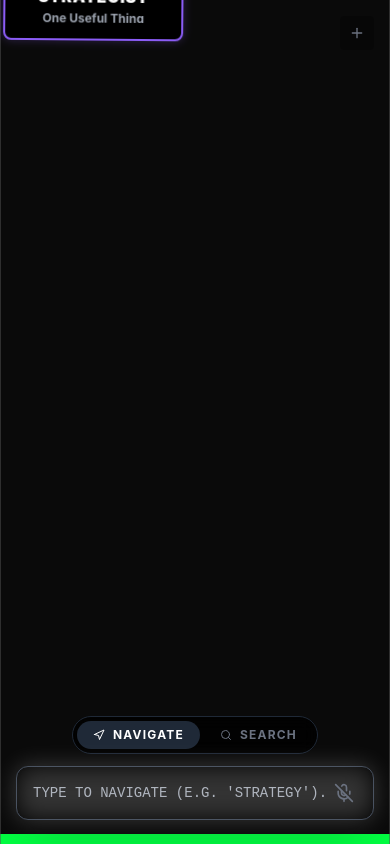
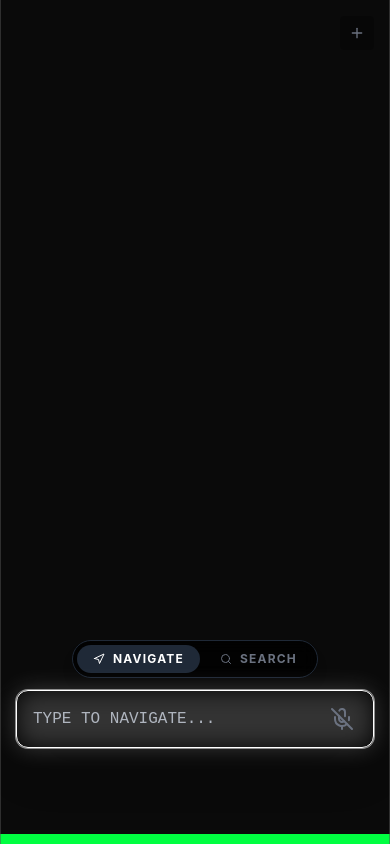
Before and after one commit to jeffelliso-hub/ai-command-terminal, a React (Vite) app: page / in a window 390 px wide. Built offline with nearby package versions, Linux system fonts and the light colour scheme.

Commit message:
Fix mobile input, z-index, and pointer-events

```diff
--- a/src/components/CommandTerminal.jsx
+++ b/src/components/CommandTerminal.jsx
@@ -15,16 +15,23 @@ const CommandTerminal = () => {
     const sceneRef = useRef(null);
     const engineRef = useRef(null);
     const boxRefs = useRef({});
+    const inputRef = useRef(null);
 
     // Load from local storage or use default
     const [pillars, setPillars] = useState(() => {
         const saved = localStorage.getItem('command-terminal-nodes');
         if (saved) {
+            try {
                 const parsed = JSON.parse(saved);
+                if (Array.isArray(parsed) && parsed.length >= 1) {
                     return parsed.map(p => ({
                         ...p,
                         icon: p.isCustom ? Brain : DEFAULT_PILLARS.find(d => d.id === p.id)?.icon || Brain
                     }));
+                }
+            } catch (e) {
+                console.error("Local storage error", e);
+            }
         }
         return DEFAULT_PILLARS;
     });
@@ -35,6 +42,13 @@ const CommandTerminal = () => {
     const [inputText, setInputText] = useState('');
     const [searchMode, setSearchMode] = useState('NAVIGATE'); // 'NAVIGATE' | 'SEARCH'
 
+    // Focus input when mode changes
+    useEffect(() => {
+        if (inputRef.current) {
+            inputRef.current.focus();
+        }
+    }, [searchMode]);
+
     // Save to local storage
     useEffect(() => {
         const toSave = pillars.map(p => ({
@@ -44,11 +58,28 @@ const CommandTerminal = () => {
         localStorage.setItem('command-terminal-nodes', JSON.stringify(toSave));
     }, [pillars]);
 
+    // Reset logic if pillars are broken (e.g. only 1 shows up)
+    useEffect(() => {
+        // If we have fewer than 1 pillar or state looks weird, auto-reset to defaults
+        if (pillars.length === 0 || (pillars.length < DEFAULT_PILLARS.length && !localStorage.getItem('command-terminal-nodes'))) {
+            setPillars(DEFAULT_PILLARS);
+        }
+    }, []);
+
     const handleAddNode = (newNode) => {
         const id = `custom-${Date.now()}`;
         const node = { ...newNode, id, isCustom: true };
         setPillars(prev => [...prev, node]);
     };
+
+    // Emergency Reset Trigger
+    useEffect(() => {
+        if (inputText === '/reset') {
+            localStorage.removeItem('command-terminal-nodes');
+            setPillars(DEFAULT_PILLARS);
+            setInputText('');
+        }
+    }, [inputText]);
 
     // Voice Control
     const commands = useMemo(() => {
@@ -70,7 +101,8 @@ const CommandTerminal = () => {
             Matter.Body.applyForce(body, body.position, { x: 0, y: -0.05 });
             Matter.Body.setAngularVelocity(body, 0.1);
         }
-        setTimeout(() => window.open(pillar.url, '_blank'), 300);
+        // Small delay to see animation
+        setTimeout(() => window.open(pillar.url, '_blank'), 150);
     };
 
     const handleCommandSubmit = (e) => {
@@ -126,19 +158,19 @@ const CommandTerminal = () => {
         const leftWall = Bodies.rectangle(0 - wallThickness / 2, window.innerHeight / 2, wallThickness, window.innerHeight * 5, { isStatic: true });
         const rightWall = Bodies.rectangle(window.innerWidth + wallThickness / 2, window.innerHeight / 2, wallThickness, window.innerHeight * 5, { isStatic: true });
 
-        // Roof to keep them in? No, let them fall from sky.
         World.add(engine.world, [ground, leftWall, rightWall]);
 
         // Add Pillar Bodies
+        // Important: use index to stagger
         const bodies = pillars.map((p, i) => {
             const x = (window.innerWidth / (pillars.length + 1)) * (i + 1);
-            const y = -200 - (i * 100);
+            const y = -200 - (i * 120);
             const width = 180;
             const height = 120;
 
             return Bodies.rectangle(x, y, width, height, {
                 label: p.id,
-                chamfer: { radius: 4 }, // Sharper corners for "Solid" look
+                chamfer: { radius: 4 },
                 restitution: 0.5,
                 friction: 0.5,
                 render: { visible: false }
@@ -156,26 +188,10 @@ const CommandTerminal = () => {
             }
         });
 
-        // Click Handling via Matter
-        let clickStart = 0;
-        Events.on(mouseConstraint, 'mousedown', (event) => {
-            clickStart = Date.now();
-        });
-        Events.on(mouseConstraint, 'mouseup', (event) => {
-            if (Date.now() - clickStart < 200) {
-                const mousePosition = event.mouse.position;
-                const bodies = Matter.Query.point(engine.world.bodies, mousePosition);
-                if (bodies.length > 0) {
-                    const body = bodies[0];
-                    const pillar = pillars.find(p => p.id === body.label);
-                    if (pillar) {
-                        openPillar(pillar);
-                    }
-                }
-            }
-        });
+        // We KEEP mouse constraint for physics interaction (dragging if needed)
+        // But for clicking, we rely on the DOM element onClick
+        World.add(engine.world, mouseConstraint);
 
-        World.add(engine.world, mouseConstraint);
         Matter.Runner.run(engine);
         Render.run(render);
 
@@ -217,14 +233,15 @@ const CommandTerminal = () => {
                 <div
                     key={p.id}
                     ref={el => boxRefs.current[p.id] = el}
+                    onClick={() => openPillar(p)}
                     className="absolute top-0 left-0 w-[180px] h-[120px] rounded-lg
                              flex flex-col items-center justify-center p-4
-                             shadow-[0_0_20px_rgba(0,0,0,0.8)] select-none pointer-events-none will-change-transform
-                             transition-colors duration-200"
+                             shadow-[0_0_20px_rgba(0,0,0,0.8)] select-none will-change-transform
+                             transition-colors duration-200 cursor-pointer pointer-events-auto"
                     style={{
-                        backgroundColor: '#000000', // Solid Black
-                        border: `2px solid ${p.color}`, // High contrast border
-                        // If navigating and text matches, highlight
+                        backgroundColor: '#000000',
+                        border: `2px solid ${p.color}`,
+                        // Highlighting logic
                         borderColor: (searchMode === 'NAVIGATE' && inputText && (p.label.toLowerCase().includes(inputText.toLowerCase()) || p.sub.toLowerCase().includes(inputText.toLowerCase())))
                             ? '#ffffff' : p.color,
                         boxShadow: (searchMode === 'NAVIGATE' && inputText && (p.label.toLowerCase().includes(inputText.toLowerCase()) || p.sub.toLowerCase().includes(inputText.toLowerCase())))
@@ -237,11 +254,13 @@ const CommandTerminal = () => {
                 </div>
             ))}
 
-            {/* Command Bar Area */}
-            <div className="absolute bottom-6 left-1/2 -translate-x-1/2 z-30 w-full max-w-lg px-4 flex flex-col space-y-3">
+            {/* Command Bar Area: Moved higher up (bottom-24) to avoid mobile safe area/keyboard overlap */}
+            <div className="absolute bottom-24 sm:bottom-12 left-1/2 -translate-x-1/2 z-50 w-full max-w-lg px-4 flex flex-col space-y-3 pointer-events-none">
 
+                {/* Controls Container - Enable pointer events only for children */}
+                <div className="pointer-events-auto w-full flex flex-col items-center space-y-3">
                     {/* Toggle Switch */}
-                <div className="flex justify-center space-x-1 bg-black/80 backdrop-blur border border-gray-800 rounded-full p-1 w-max mx-auto">
+                    <div className="flex justify-center space-x-1 bg-black/80 backdrop-blur border border-gray-800 rounded-full p-1 w-max mx-auto shadow-lg">
                         <button
                             onClick={() => setSearchMode('NAVIGATE')}
                             className={`px-4 py-1.5 rounded-full text-xs font-bold tracking-widest transition-all flex items-center space-x-2
@@ -261,17 +280,19 @@ const CommandTerminal = () => {
                     </div>
 
                     {/* Input Bar */}
-                <form onSubmit={handleCommandSubmit} className="relative w-full group">
+                    <form onSubmit={handleCommandSubmit} className="relative w-full group shadow-2xl">
                         <div className={`absolute inset-0 rounded-xl transition-opacity duration-300 opacity-20 pointer-events-none
                                        ${searchMode === 'SEARCH' ? 'bg-terminal-green blur-md' : 'bg-white blur-md'}`}></div>
 
                         <input
+                            ref={inputRef}
                             type="text"
                             value={inputText}
                             onChange={(e) => setInputText(e.target.value)}
-                        placeholder={searchMode === 'NAVIGATE' ? "TYPE TO NAVIGATE (E.G. 'STRATEGY')..." : "SEARCH SUBSTACK / WEB..."}
-                        className="w-full bg-black/90 text-white font-mono text-sm p-4 pr-12 rounded-xl border border-gray-700
-                                 focus:outline-none focus:border-white focus:ring-1 focus:ring-white/50 transition-all shadow-2xl"
+                            placeholder={searchMode === 'NAVIGATE' ? "TYPE TO NAVIGATE..." : "SEARCH WEB..."}
+                            className="w-full bg-black/95 text-white font-mono text-base p-4 pr-12 rounded-xl border border-gray-700
+                                     focus:outline-none focus:border-white focus:ring-1 focus:ring-white/50 transition-all"
+                            style={{ fontSize: '16px' }} // Prevent iOS zoom on focus
                         />
 
                         <button
@@ -280,12 +301,13 @@ const CommandTerminal = () => {
                             className={`absolute right-3 top-1/2 -translate-y-1/2 p-2 rounded-lg transition-colors
                                       ${isListening ? 'text-terminal-green animate-pulse' : 'text-gray-500 hover:text-white'}`}
                         >
-                        {isListening ? <Mic size={20} /> : <MicOff size={20} />}
+                            {isListening ? <Mic size={24} /> : <MicOff size={24} />}
                         </button>
                     </form>
+                </div>
 
                 {lastTranscript && (
-                    <div className="text-center">
+                    <div className="text-center pointer-events-auto">
                         <span className="text-[10px] text-gray-500 font-mono bg-black/50 px-2 py-1 rounded">HEARD: "{lastTranscript}"</span>
                     </div>
                 )}
@@ -293,7 +315,7 @@ const CommandTerminal = () => {
 
             <button
                 onClick={() => setIsModalOpen(true)}
-                className="absolute top-4 right-4 z-30 flex items-center space-x-1 text-gray-500 hover:text-terminal-green transition-colors bg-black/30 p-2 rounded border border-transparent hover:border-terminal-green/30"
+                className="absolute top-4 right-4 z-30 flex items-center space-x-1 text-gray-500 hover:text-terminal-green transition-colors bg-black/30 p-2 rounded border border-transparent hover:border-terminal-green/30 pointer-events-auto"
             >
                 <Plus size={16} />
                 <span className="text-xs font-mono tracking-widest hidden sm:inline">ADD NODE</span>
```
Lines whose indentation alone changed are shown as unchanged.
